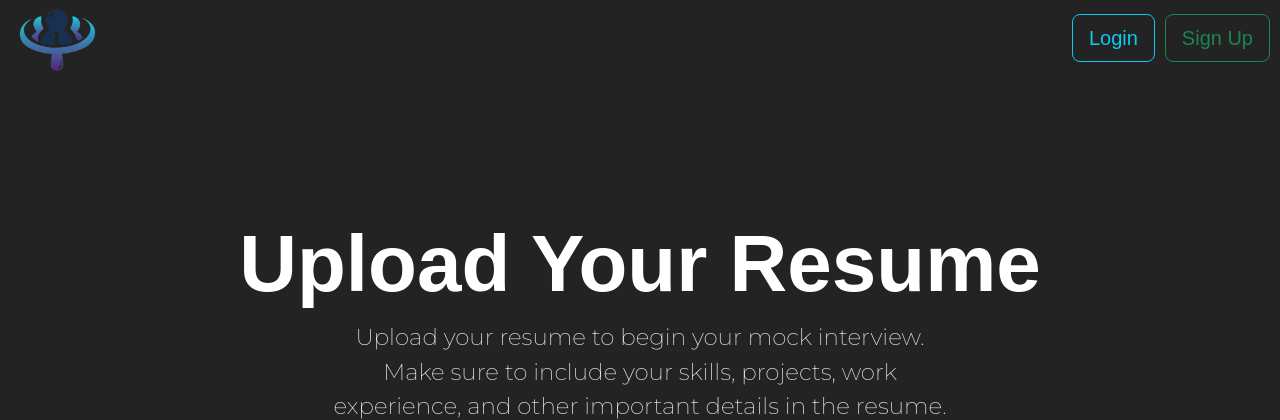
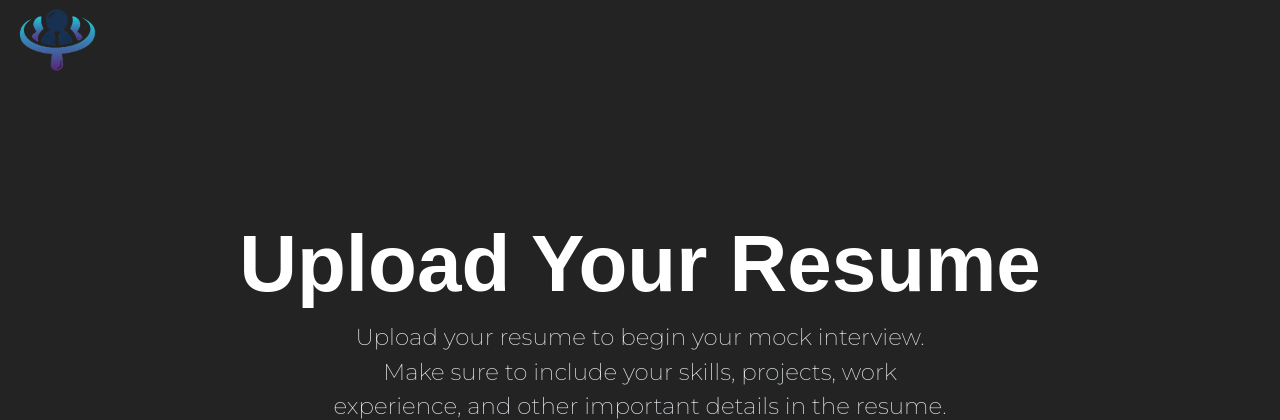
Before and after one commit to Balaji-3009/Interview-Prep, a FastAPI app: page /api/pdf in a window 1280 px wide. Shown: the top 420 px of the page. Run offline with FastAPI, Linux system fonts and the light colour scheme; some libraries are stand-ins or nearby versions; some web fonts are replaced.

Commit message:
minor fixes

```diff
--- a/api/mistral.py
+++ b/api/mistral.py
@@ -2,6 +2,7 @@ import requests
 from dotenv import load_dotenv
 import os
 
+load_dotenv('.env')
 hugging_face_api_key = os.getenv("HUGGING_FACE_API_KEY")
 
 API_URL = "https://api-inference.huggingface.co/models/mistralai/Mixtral-8x7B-Instruct-v0.1"
--- a/templates/homepage.html
+++ b/templates/homepage.html
@@ -18,10 +18,7 @@
           <div id="navbar-left-side">
               <img src="../static/assets/logo.png" alt="logo" id="navbar-logo">
           </div>
-          <div id="navbar-right-side">
-              <a href = "#" class="btn btn-lg btn-outline-info proza">Login</a>
-              <a href = "#" class="btn btn-lg btn-outline-success proza">Sign Up</a>
-          </div>
+
       </nav>
 
     <div class="px-4 py-5 my-5 text-center">
--- a/templates/index.html
+++ b/templates/index.html
@@ -17,10 +17,6 @@
       <nav id="navbar">
           <div id="navbar-left-side">
               <img src="../static/assets/logo.png" alt="logo" id="navbar-logo">
-          </div>
-          <div id="navbar-right-side">
-              <a href = "#" class="btn btn-lg btn-outline-info proza">Login</a>
-              <a href = "#" class="btn btn-lg btn-outline-success proza">Sign Up</a>
           </div>
       </nav>
 
--- a/templates/interview.html
+++ b/templates/interview.html
@@ -20,10 +20,7 @@
         <div id="navbar-left-side">
             <img src="../static/assets/logo.png" alt="logo" id="navbar-logo" />
         </div>
-        <div id="navbar-right-side">
-            <a href="#" class="btn btn-lg btn-outline-info proza">Login</a>
-            <a href="#" class="btn btn-lg btn-outline-success proza">Sign Up</a>
-        </div>
+
     </nav>
 
     <div id="mock-interview" data-bs-spy="scroll" data-bs-target="#navbar-example2" data-bs-root-margin="0px 0px -40%"
```
